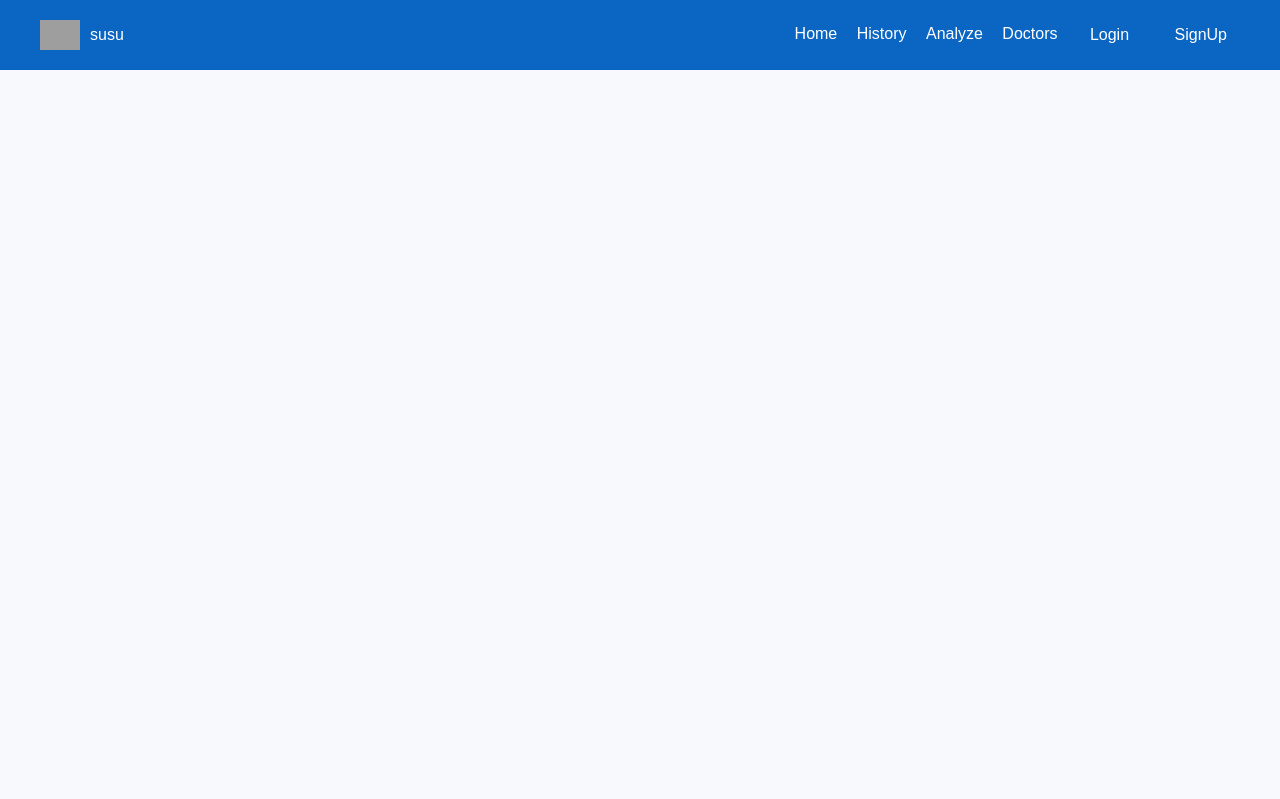
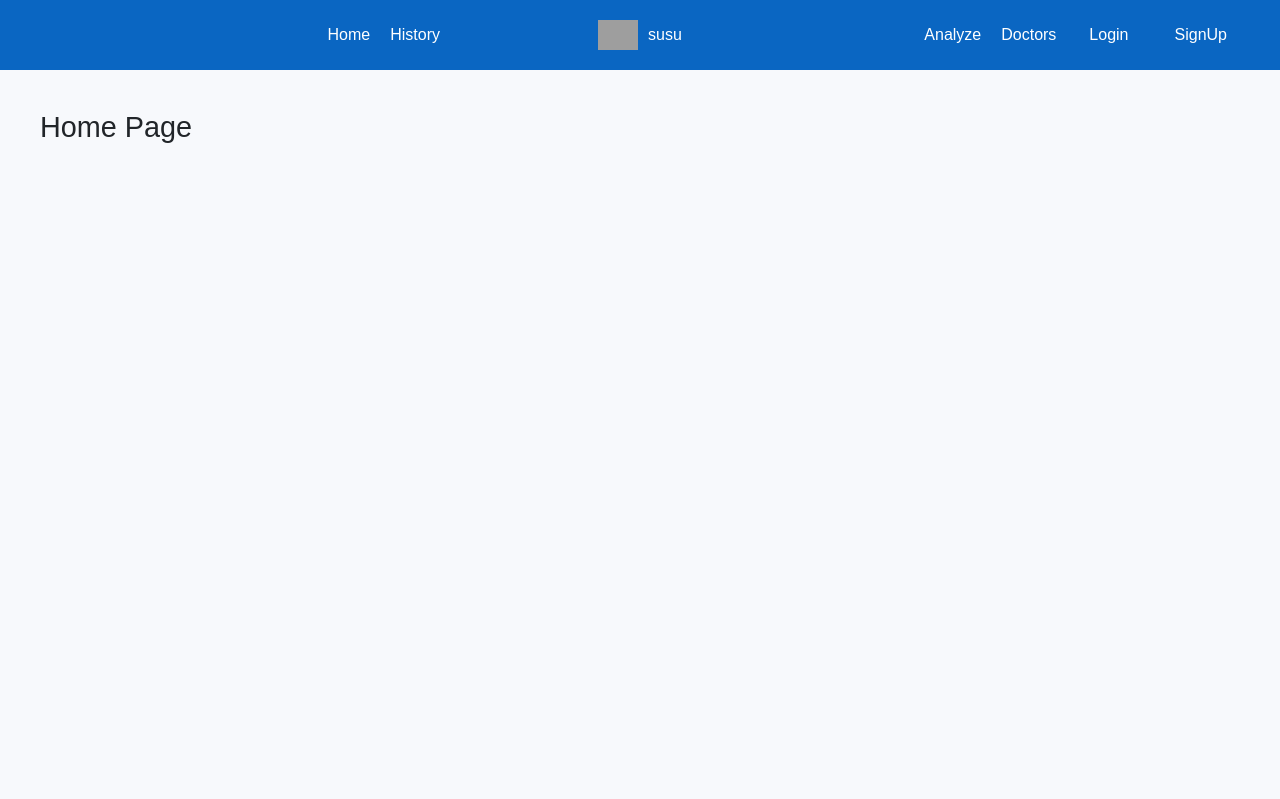
Before and after one commit to utsabduwadi/Doctor-Dai, a Flask app: page / in a window 1280 px wide. Shown: the top 799 px of the page. Run offline with Flask 3, Linux system fonts and the light colour scheme; parts of the project's set-up code (start-up, migrations or seed data) failed here and were passed over; grey boxes are pictures that could not be loaded.

Commit message:
fixing all the nav links

```diff
--- a/app.py
+++ b/app.py
@@ -32,6 +32,19 @@ def login_page():
 def analyzer_page():
     return render_template('analyzer.html')
 
+@app.route('/doctors')
+def doctor_page():
+    return render_template('doctors.html')
+
+
+
+@app.route('/history')
+def history_page():
+    return render_template('history.html')
+
+@app.route('/signup')
+def signup_page():
+    return render_template('signup.html')
 
 if __name__ == "__main__":
     app.run(debug=True)
--- a/static/css/style.css
+++ b/static/css/style.css
@@ -4,7 +4,6 @@ html , body{
     font-family: Arial, sans-serif;
     background: #f7f9fc;
 }
-
 nav {
     position: fixed;
     top: 0;
@@ -22,8 +21,16 @@ nav {
     z-index: 1000;
 }
 
+/* NEW: balancing div on left */
+.nav-left {
+    flex: 1;
+}
+
+/* Center logo */
 .logo {
+    flex: 1;
     display: flex;
+    justify-content: center;
     align-items: center;
 }
 
@@ -32,13 +39,23 @@ nav {
     margin-right: 10px;
 }
 
+/* Right-side links */
+.nav-links {
+    flex: 1;
+    display: flex;
+    justify-content: flex-end;
+    align-items: center;
+}
+
 .nav-links a {
     color: white;
-    margin-left: 15px;
+    margin-left: 20px;
     text-decoration: none;
 }
 
+/* Login/Signup Buttons */
 .btn {
+
     color: #0a66c2;
     padding: 6px 12px;
     border-radius: 6px;
@@ -46,13 +63,15 @@ nav {
     font-weight: 500;
 }
 
+/* Main content spacing */
 .main-content {
     margin-top: 70px;
-    height: calc(100vh - 70px);
+    min-height: calc(100vh - 70px);
+    padding: 40px;
     overflow-y: auto;
-    padding: 40px;
 }
 
+/* Card styles */
 .card {
     background: white;
     padding: 20px;
--- a/templates/base.html
+++ b/templates/base.html
@@ -10,16 +10,22 @@
     <link rel="stylesheet" href="{{ url_for('static', filename='css/analyze.css') }}">
 </head>
 <body>
+<nav class="main-nav">
+    <div class="nav-left">
+<div class="nav-links">
+    <a href="/">Home</a>
+        <a href="/history">History</a>
+</div>
 
-<nav class="main-nav">
+    </div>
+
     <div class="logo">
         <img src="{{ url_for('static', filename='images/logo.png') }}">
         <span>susu</span>
     </div>
 
     <div class="nav-links">
-        <a href="/home">Home</a>
-        <a href="/history">History</a>
+
         <a href="/analyzer">Analyze</a>
         <a href="/doctors">Doctors</a>
 
--- /dev/null
+++ b/templates/doctors.html
@@ -0,0 +1,6 @@
+{% extends "base.html" %}
+
+{% block title %}Doctors Page{% endblock %}
+{% block content %}
+<h2>Doctors Page</h2>
+{% endblock content %}
--- a/templates/home.html
+++ b/templates/home.html
@@ -1 +1,8 @@
 {% extends 'base.html' %}
+
+{% block title %}Home Page{% endblock %}
+{% block content%}
+
+<h1>Home Page</h1>
+
+{% endblock %}
--- a/templates/login.html
+++ b/templates/login.html
@@ -1,5 +1,6 @@
 {% extends 'base.html' %}
 
+{% block title %}Login Page{% endblock %}
 {% block content %}
 
 <h1>Login page</h1>
--- /dev/null
+++ b/templates/signup.html
@@ -0,0 +1,6 @@
+{% extends "base.html" %}
+
+{% block title %}Signup Page{% endblock %}
+{% block content %}
+<h2> SignUp Page</h2>
+{% endblock %}
```
Also changed, not shown: templates/analyzer.html (+5 -6 lines), templates/history.html (added, +7 -0 lines).
